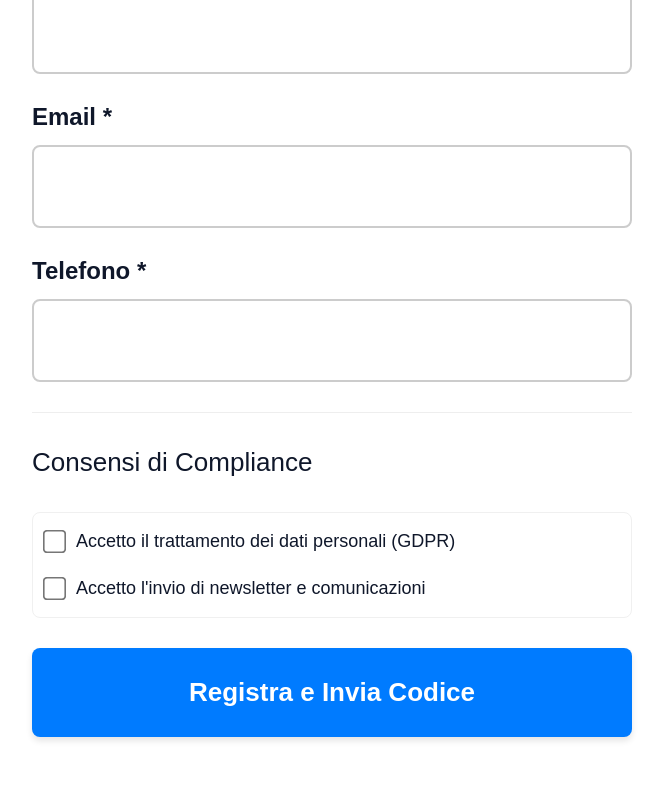
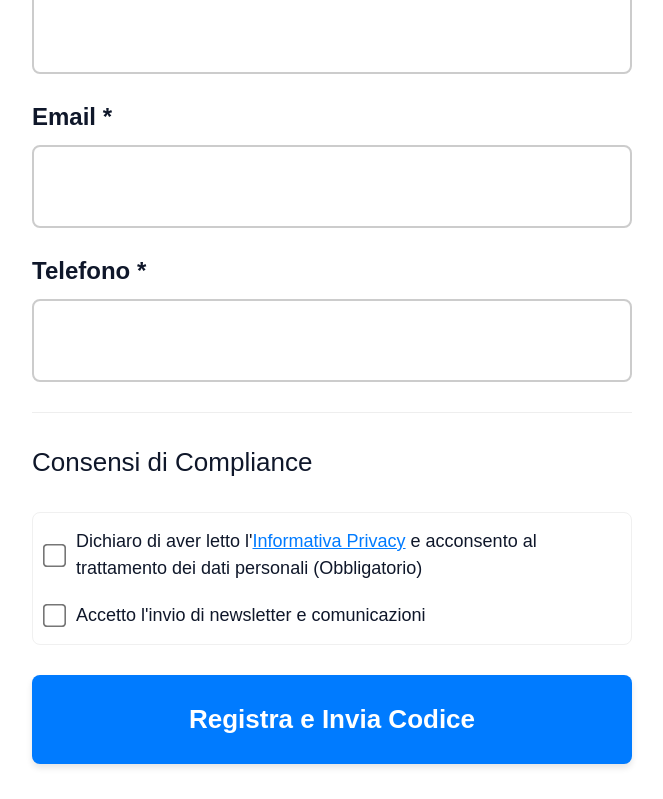
Before and after one commit to leganavaleitalianamessina-ops/registrazionesoci, a Next.js app: page /register in a window 1280 px wide. Shown: the part 408-1207 px from the top of the page, without its empty margins (308-971 px from the left). Before the commit the page ends 1180 px from the top, so only its background shows below. Built offline with nearby package versions, Linux system fonts and the light colour scheme; no server answers.

Commit message:
Integrazione Informativa Privacy nel form e nelle email automatiche

```diff
--- a/src/app/api/send-qr/route.ts
+++ b/src/app/api/send-qr/route.ts
@@ -7,11 +7,11 @@ export async function POST(req: Request) {
   try {
     const { email, firstName, lastName, token } = await req.json();
 
-    // Nota: L'host deve essere quello reale per il link di validazione
     const validationUrl = `${process.env.NEXT_PUBLIC_APP_URL || 'https://registrazionesoci.vercel.app'}/validate/${token}`;
+    const privacyUrl = "https://www.leganavale.it/mod/aalborg_theme/pages/generic.php?filename=0240685001765304986_InformativaTrattamentoDatiPersonaliRegistrazioneTelematica.pdf";
 
     const data = await resend.emails.send({
-      from: 'LNI Messina <noreply@leganavaleitalianamessina.it>', // Nota: Richiede dominio verificato su Resend, altrimenti usa 'onboarding@resend.dev'
+      from: 'LNI Messina <onboarding@resend.dev>', // Nota: In produzione cambiare con dominio verificato
       to: [email],
       subject: `Il tuo QRCode di Accesso - LNI Messina (${firstName} ${lastName})`,
       html: `
@@ -36,6 +36,7 @@ export async function POST(req: Request) {
           </div>
           <div style="background-color: #f4f4f4; padding: 20px; text-align: center; font-size: 12px; color: #888;">
             &copy; ${new Date().getFullYear()} Lega Navale Italiana - Sezione di Messina<br>
+            <a href="${privacyUrl}" style="color: #888; text-decoration: underline;">Informativa Privacy</a><br><br>
             Questa è un'email automatica, per favore non rispondere.
           </div>
         </div>
--- a/src/app/register/page.tsx
+++ b/src/app/register/page.tsx
@@ -137,7 +137,9 @@ export default function RegisterPage() {
         <div style={{ margin: '30px 0', padding: '15px', border: '1px solid #f0f0f0', borderRadius: '8px' }}>
           <div style={{ display: 'flex', alignItems: 'center', marginBottom: '20px' }}>
             <input required type="checkbox" id="gdprConsent" name="gdprConsent" checked={formData.gdprConsent} onChange={handleChange} style={{ transform: 'scale(1.8)', marginRight: '15px' }} />
-            <label htmlFor="gdprConsent" style={{ fontSize: '18px' }}>Accetto il trattamento dei dati personali (GDPR)</label>
+            <label htmlFor="gdprConsent" style={{ fontSize: '18px' }}>
+              Dichiaro di aver letto l'<a href="https://www.leganavale.it/mod/aalborg_theme/pages/generic.php?filename=0240685001765304986_InformativaTrattamentoDatiPersonaliRegistrazioneTelematica.pdf" target="_blank" style={{ color: '#007bff', textDecoration: 'underline' }}>Informativa Privacy</a> e acconsento al trattamento dei dati personali (Obbligatorio)
+            </label>
           </div>
 
           <div style={{ display: 'flex', alignItems: 'center' }}>
```
